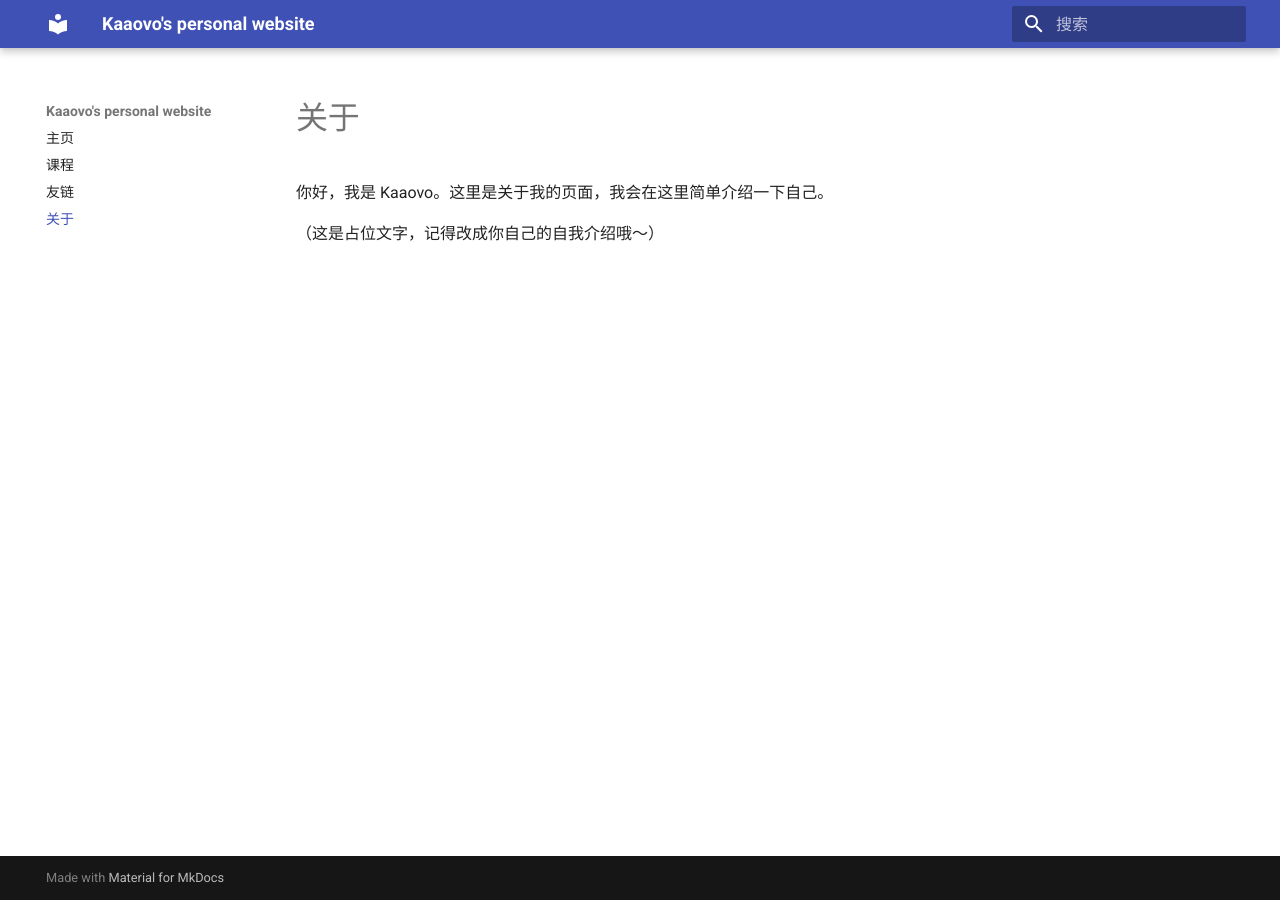
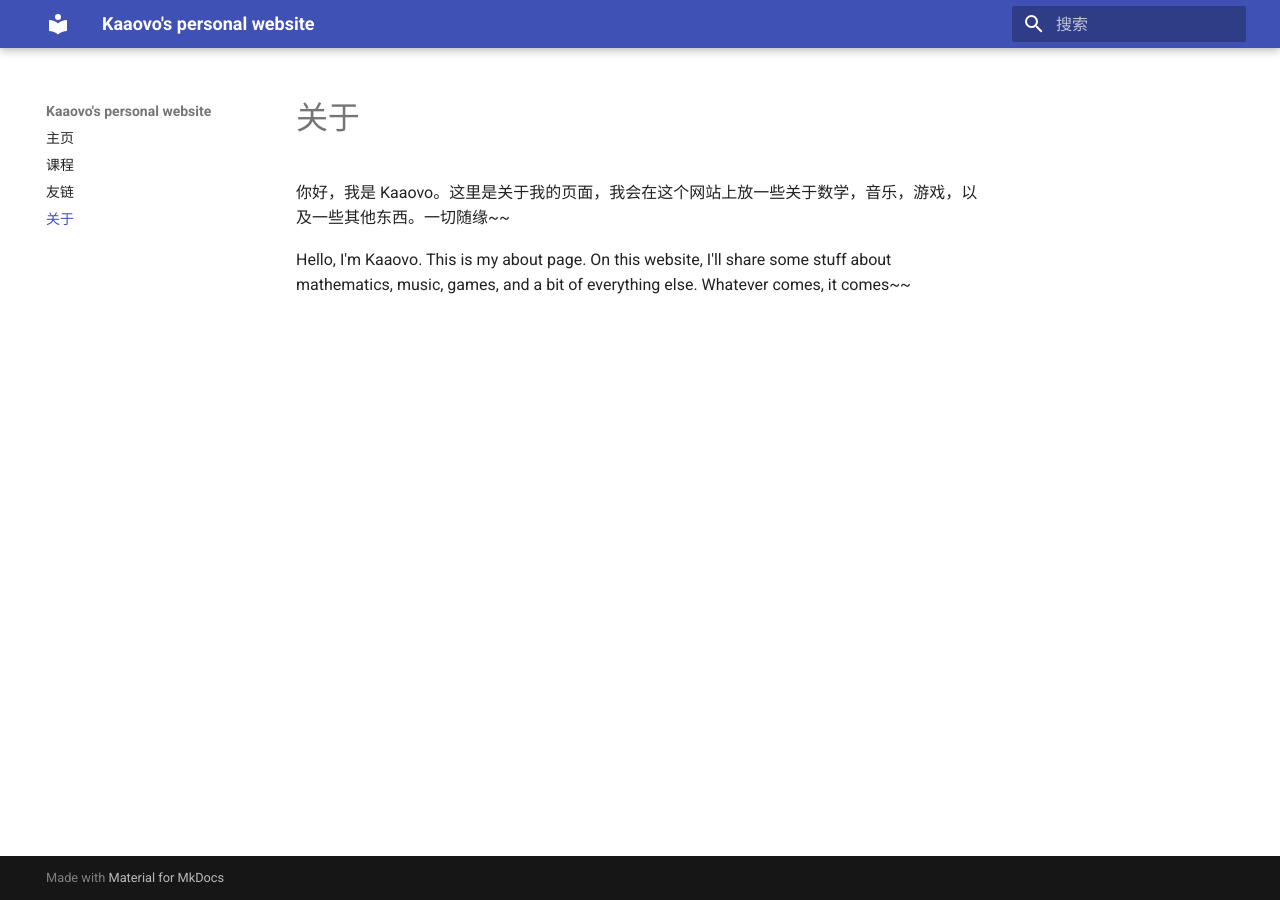
Before and after one commit to rainwithin/rainwithin.github.io, an MkDocs documentation site: the page built from docs/about/index.md, in a window 1280 px wide. Built offline with MkDocs 1.6.1 and Material for MkDocs 9.7.7, drawn with Linux system fonts in a browser that asks for light colours.

Commit message:
加了些自我介绍

```diff
--- a/docs/about/index.md
+++ b/docs/about/index.md
@@ -1,5 +1,5 @@
 # 关于
 
-你好，我是 Kaaovo。这里是关于我的页面，我会在这里简单介绍一下自己。
+你好，我是 Kaaovo。这里是关于我的页面，我会在这个网站上放一些关于数学，音乐，游戏，以及一些其他东西。一切随缘~~
 
-（这是占位文字，记得改成你自己的自我介绍哦～）
+Hello, I'm Kaaovo. This is my about page. On this website, I'll share some stuff about mathematics, music, games, and a bit of everything else. Whatever comes, it comes~~
```
